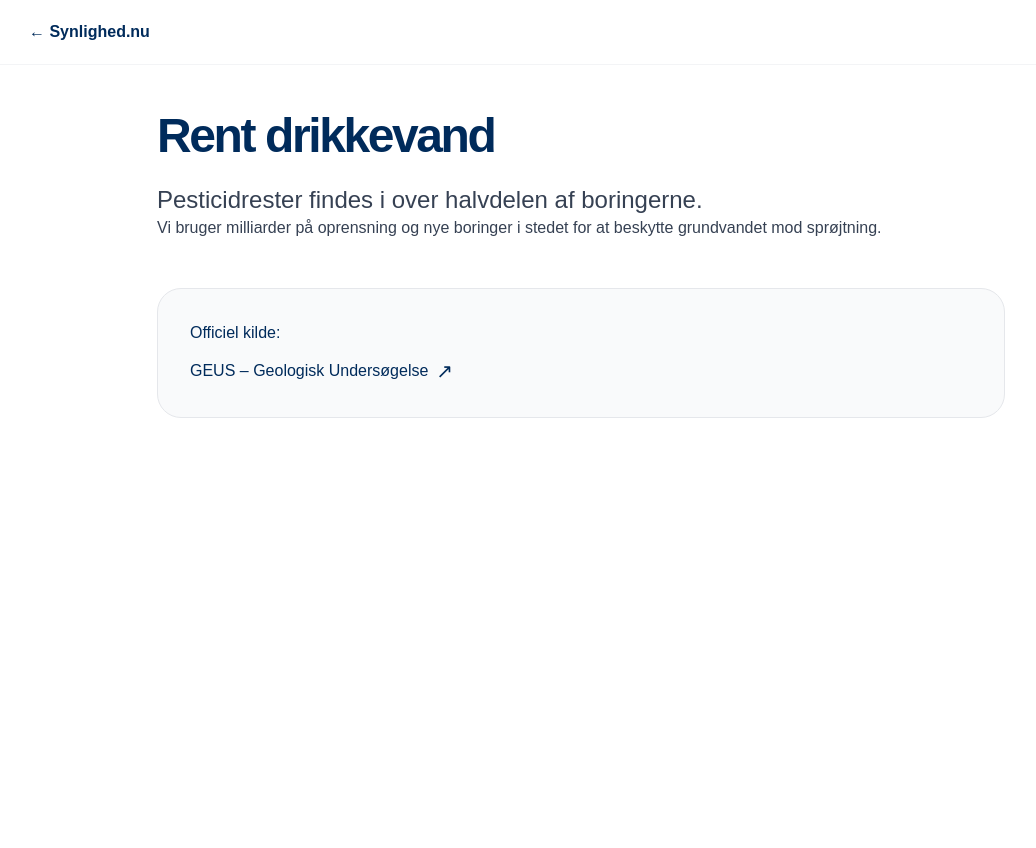
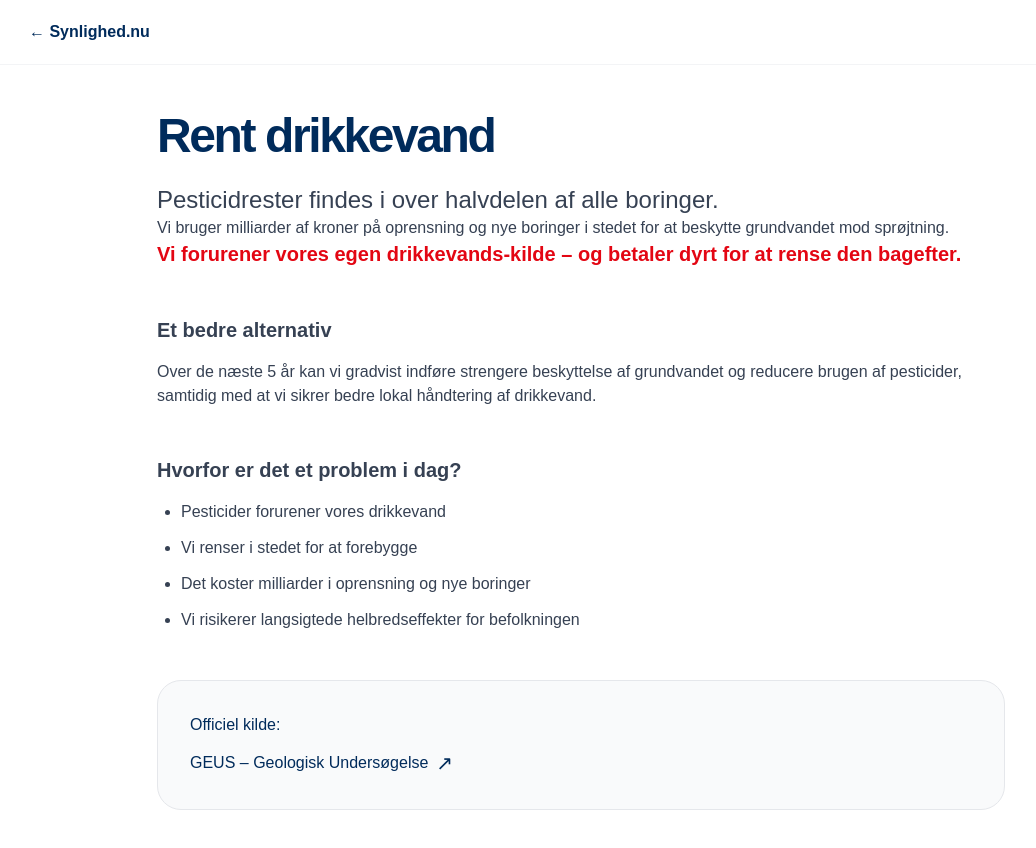
Before and after one commit to synlighed-nu/synlighed-nu-clean, a Next.js app: page /rent_drikkevand in a window 1280 px wide. Shown: the top 848 px of the page, without its empty margins (59-1095 px from the left). Before the commit the page ends 800 px from the top, so only its background shows below. Built offline with nearby package versions, Linux system fonts and the light colour scheme.

Commit message:
Update page.tsx

```diff
--- a/app/rent_drikkevand/page.tsx
+++ b/app/rent_drikkevand/page.tsx
@@ -1,23 +1,48 @@
 import Nav from '../components/_Nav';
-import Link from 'next/link';
 
 export default function RentDrikkevandPage() {
   return (
     <div className="min-h-screen bg-white text-[#002B5B]">
       <Nav simple />
+
       <div className="max-w-4xl mx-auto px-6 pt-28 pb-20">
 
         <h1 className="text-5xl font-bold tracking-tighter mb-6">Rent drikkevand</h1>
+
         <div className="prose prose-lg max-w-none text-gray-700">
           <p className="text-2xl font-medium">
-            Pesticidrester findes i over halvdelen af boringerne.
+            Pesticidrester findes i over halvdelen af alle boringer.
           </p>
+
           <p>
-            Vi bruger milliarder på oprensning og nye boringer i stedet for at beskytte grundvandet mod sprøjtning.
+            Vi bruger milliarder af kroner på oprensning og nye boringer i stedet for at beskytte grundvandet mod sprøjtning.
           </p>
+
+          <p className="text-xl font-semibold text-[#E30613]">
+            Vi forurener vores egen drikkevands-kilde – og betaler dyrt for at rense den bagefter.
+          </p>
+
+          <h3 className="text-xl font-semibold mt-12 mb-4">Et bedre alternativ</h3>
+          <p>
+            Over de næste 5 år kan vi gradvist indføre strengere beskyttelse af grundvandet og reducere brugen af pesticider,
+            samtidig med at vi sikrer bedre lokal håndtering af drikkevand.
+          </p>
+
+          <h3 className="text-xl font-semibold mt-12 mb-4">Hvorfor er det et problem i dag?</h3>
+          <ul className="list-disc pl-6 space-y-3">
+            <li>Pesticider forurener vores drikkevand</li>
+            <li>Vi renser i stedet for at forebygge</li>
+            <li>Det koster milliarder i oprensning og nye boringer</li>
+            <li>Vi risikerer langsigtede helbredseffekter for befolkningen</li>
+          </ul>
+
           <div className="mt-12 bg-gray-50 border border-gray-200 rounded-3xl p-8">
             <p className="font-medium text-[#002B5B]">Officiel kilde:</p>
-            <a href="https://www.geus.dk/" target="_blank" className="text-[#002B5B] hover:underline flex items-center gap-2 mt-3">
+            <a
+              href="https://www.geus.dk/"
+              target="_blank"
+              className="text-[#002B5B] hover:underline flex items-center gap-2 mt-3"
+            >
               GEUS – Geologisk Undersøgelse <span className="text-xl">↗</span>
             </a>
           </div>
```
